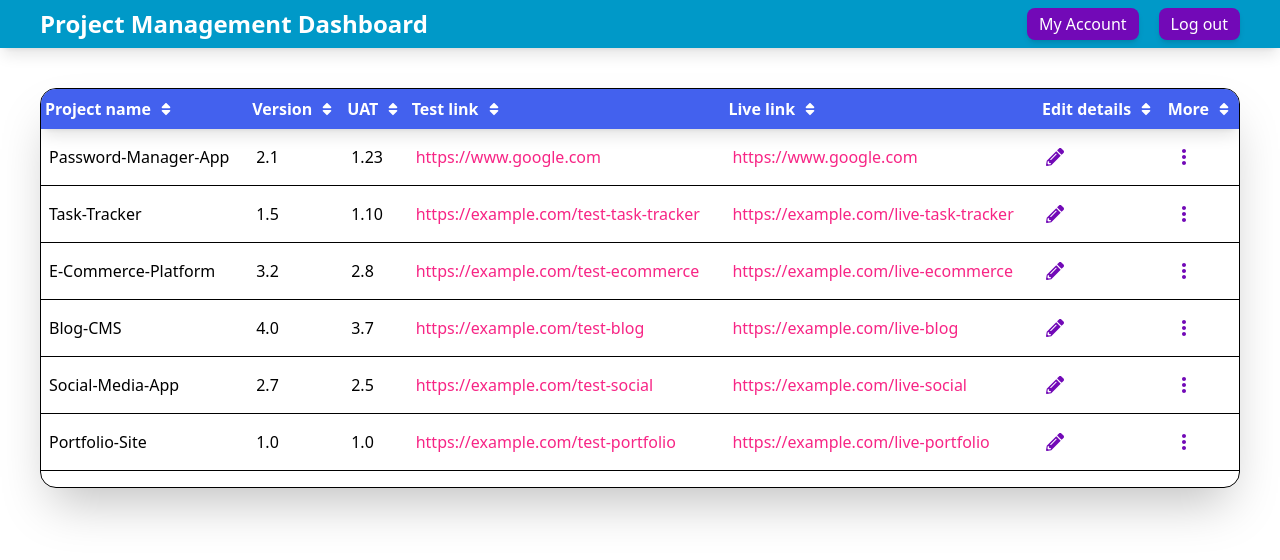
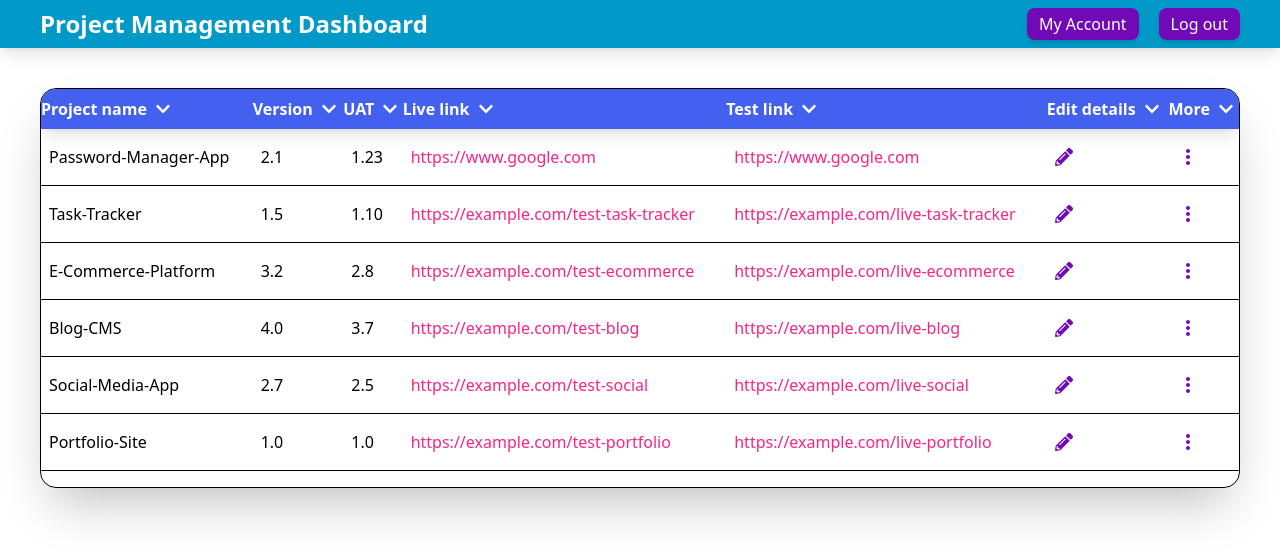
Before and after one commit to Honey-Sharma-git/project-management-app, a React (Vite) app: page /dashboard in a window 1280 px wide. Shown: the top 560 px of the page. Built offline with nearby package versions, Linux system fonts and the light colour scheme.

Commit message:
Refactor: tableHeader icon toggle

```diff
--- a/src/components/ProjectTable.jsx
+++ b/src/components/ProjectTable.jsx
@@ -4,15 +4,7 @@ import { TableHeaderData } from "./projectTable/TableHeaderData";
 import { TableBodyData } from "./projectTable/TableBodyData";
 export const ProjectTable = () => {
   const [projects, setProjects] = useState(null);
-  const tableHeaders = [
-    "Project name",
-    "Version",
-    "UAT",
-    "Test link",
-    "Live link",
-    "Edit details",
-    "More",
-  ];
+
   useEffect(() => {
     setProjects(projectsData);
   }, []);
@@ -20,7 +12,7 @@ export const ProjectTable = () => {
     <div className="h-100 overflow-auto shadow-2xl rounded-2xl border">
       <table className="text-left w-full p-1">
         <thead className="shadow-lg font-bold sticky text-white top-0 bg-[var(--color-sky)]">
-          <TableHeaderData tableHeaders={tableHeaders} />
+          <TableHeaderData />
         </thead>
         {projects ? (
           <tbody>
--- a/src/components/projectTable/TableHeaderData.jsx
+++ b/src/components/projectTable/TableHeaderData.jsx
@@ -1,15 +1,41 @@
+import { useState } from "react";
 import { FaSort } from "react-icons/fa6";
-export const TableHeaderData = ({ tableHeaders }) => {
+import { FaChevronUp } from "react-icons/fa";
+import { FaChevronDown } from "react-icons/fa";
+export const TableHeaderData = () => {
+  const [header, setHeader] = useState([
+    { id: 1, name: "Project name", isSorted: false },
+    { id: 2, name: "Version", isSorted: false },
+    { id: 3, name: "UAT", isSorted: false },
+    { id: 4, name: "Live link", isSorted: false },
+    { id: 5, name: "Test link", isSorted: false },
+    { id: 6, name: "Edit details", isSorted: false },
+    { id: 7, name: "More", isSorted: false },
+  ]);
+  function toggleSort(itemID) {
+    setHeader((prev) => {
+      return prev.map((item) => {
+        if (itemID === item.id) {
+          return { ...item, isSorted: !item.isSorted };
+        } else {
+          return { ...item };
+        }
+      });
+    });
+  }
   return (
     <tr>
-      {tableHeaders.map((header, index) => {
+      {header.map((item) => {
         return (
-          <th key={index}>
-            <div className="flex flex-row items-center gap-2 py-2 p-1">
-              <span>{header}</span>
-              <span className="text-sm">
-                <FaSort />
-              </span>
+          <th key={item.id}>
+            <div
+              onClick={() => {
+                toggleSort(item.id);
+              }}
+              className="flex flex-row items-center gap-2 py-2"
+            >
+              <span className="cursor-pointer">{item.name}</span>
+              <span>{item.isSorted ? <FaChevronUp /> : <FaChevronDown />}</span>
             </div>
           </th>
         );
--- /dev/null
+++ b/src/redux/slice/sortTableDataSlice.js
@@ -0,0 +1,10 @@
+import { createSlice } from "@reduxjs/toolkit";
+
+const initialState = {};
+const sortTableDataSlice = createSlice({
+  name: "sortData",
+  initialState: initialState,
+  reducers: {
+    sortData: () => {},
+  },
+});
--- /dev/null
+++ b/src/utils/common.js
@@ -0,0 +1,3 @@
+export const sort = () => {
+  return console.log("Sorting...");
+};
```
